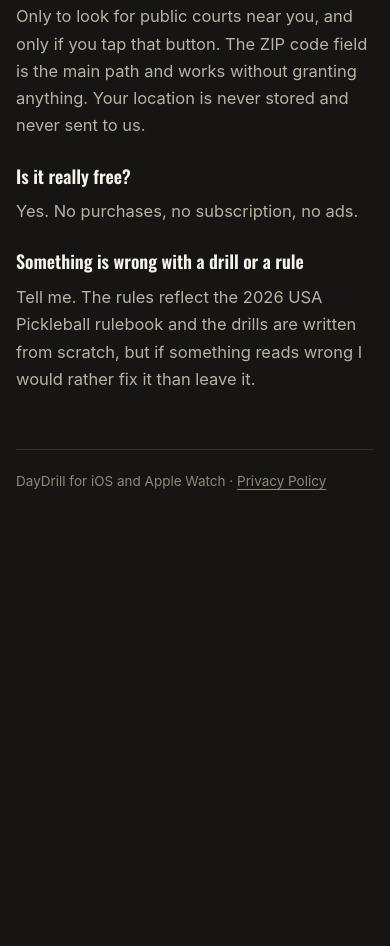
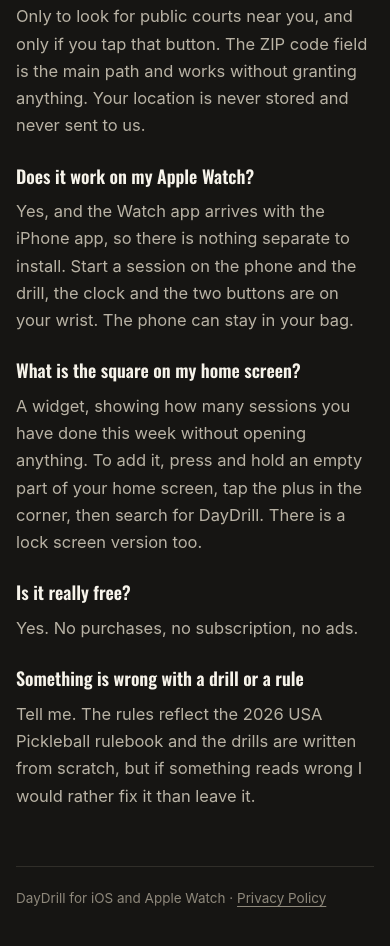
Before and after one commit to dorian-ship-it/daydrill, a plain HTML site: page index.html in a window 390 px wide. Shown: the part 962-1908 px from the top of the page. Before the commit the page ends 1524 px from the top, so only its background shows below. Drawn offline with nearby package versions, Linux system fonts and the light colour scheme.

Commit message:
Answer the two questions the Watch and the widget will raise
The support page is the App Store listing's Support URL, and it did not
acknowledge that either of these exists. Both ship in the same build as the
iPhone app, so the first person to install it can reasonably ask where the
Watch app went and how the square gets onto the home screen.

Co-Authored-By: Claude Opus 5 <noreply@anthropic.com>

```diff
--- a/index.html
+++ b/index.html
@@ -39,6 +39,12 @@
 <h2 style="font-size:18px;margin-top:26px">Why does it ask for my location?</h2>
 <p>Only to look for public courts near you, and only if you tap that button. The ZIP code field is the main path and works without granting anything. Your location is never stored and never sent to us.</p>
 
+<h2 style="font-size:18px;margin-top:26px">Does it work on my Apple Watch?</h2>
+<p>Yes, and the Watch app arrives with the iPhone app, so there is nothing separate to install. Start a session on the phone and the drill, the clock and the two buttons are on your wrist. The phone can stay in your bag.</p>
+
+<h2 style="font-size:18px;margin-top:26px">What is the square on my home screen?</h2>
+<p>A widget, showing how many sessions you have done this week without opening anything. To add it, press and hold an empty part of your home screen, tap the plus in the corner, then search for DayDrill. There is a lock screen version too.</p>
+
 <h2 style="font-size:18px;margin-top:26px">Is it really free?</h2>
 <p>Yes. No purchases, no subscription, no ads.</p>
 
```
